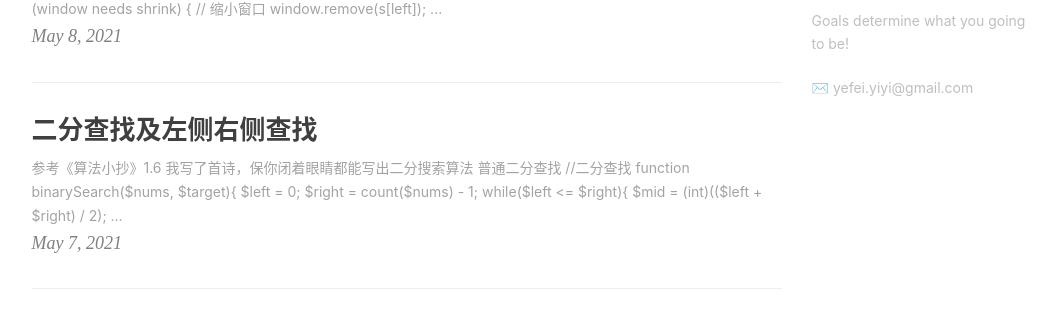
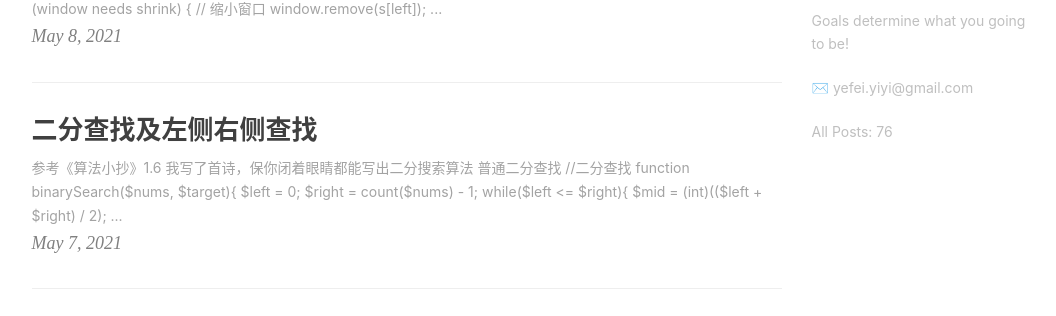
Before and after one commit to TearKnow/blog, a Jekyll site: the page built from index.html, in a window 1280 px wide and 900 px high, scrolled down 608 px. Shown: the part 137-453 px from the top of the window, without its empty margins (136-1192 px from the left). Built offline with Jekyll 4.4.1, drawn with Linux system fonts in a browser that asks for light colours; the list of posts is cut into pages by our own code; comment, search, counter and statistics services are not loaded.

Commit message:
add all posts

```diff
--- a/_layouts/page.html
+++ b/_layouts/page.html
@@ -183,6 +183,15 @@ layout: default
                         {% if site.email %}
                             <p>✉️ {{site.email}}</p>
                         {% endif %}
+
+                        {% assign count = 0 %}
+                        {% for post in site.posts %}
+                            {% assign single_count = 1 %}
+                            {% assign count = count | plus: single_count %}
+                        {% endfor %}
+                        <p>All Posts: {{ count }}</p>
+
+
                     </div>
                 </section>
                 <!-- Friends Blog -->
```
